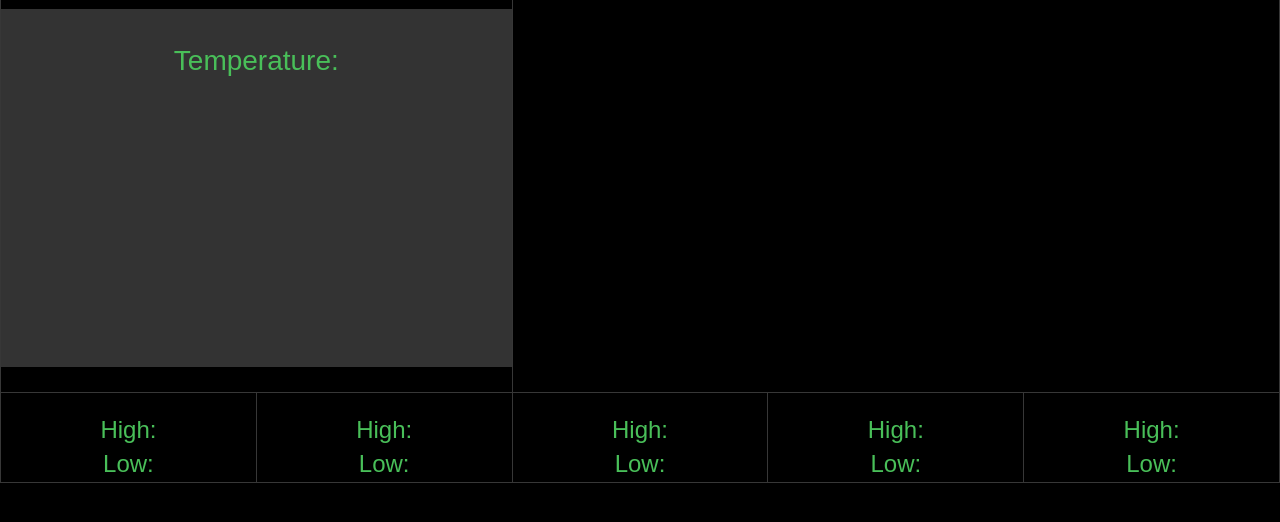
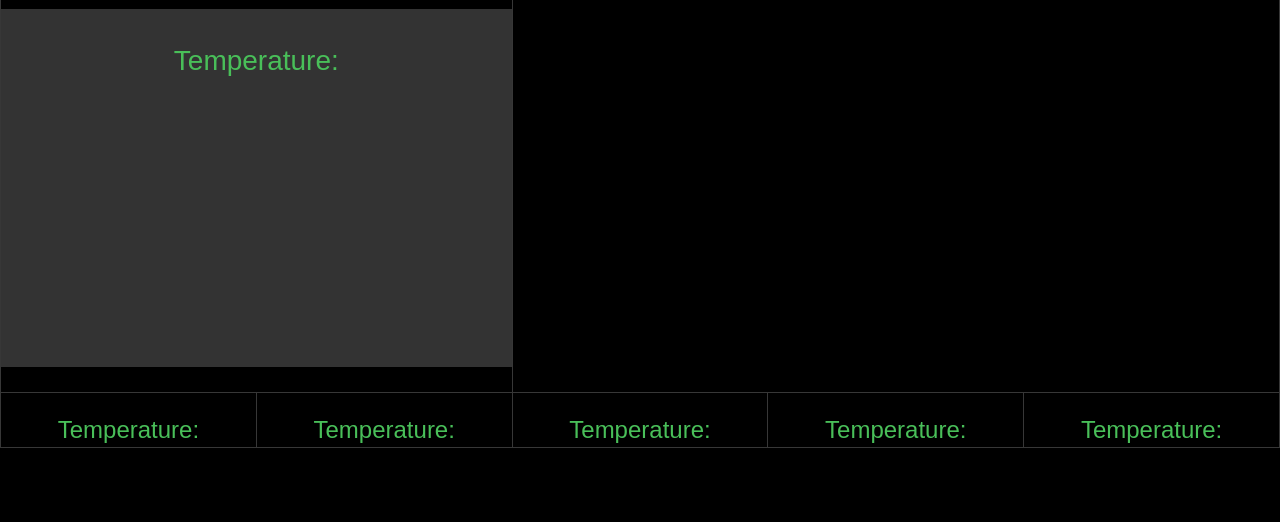
Before and after one commit to sbenchik/NutshellNews, a plain HTML site: page weather.html in a window 1280 px wide. Shown: the part 56-578 px from the top of the page. Drawn offline with nearby package versions, Linux system fonts and the light colour scheme; no server answers.

Commit message:
Changed high/lows to single temperature"

```diff
--- a/weather.html
+++ b/weather.html
@@ -67,36 +67,33 @@
                                 <div id="day1" class="day"></div>
                                 <div id="icon1" class="icon"></div>
                                 <div id= "desc1" class="desc"></div>
-                                <div id="highTemp1" class="highTemp">High: <span class="high"></span></div>
-                                <div id="lowTemp1" class="lowTemp">Low: <span class="low"></span></div>
+                                <div id="highTemp1" class="highTemp">Temperature: <span class="high"></span></div>
                         </td>
                         <td class="forecast" id="forecast2">
                                 <div id="day2" class="day"></div>
                                 <div id="icon2" class="icon"></div>
                                 <div id= "desc2" class="desc"></div>
-                                <div id="highTemp2" class="highTemp">High: <span class="high"></span></div>
-                                <div id="lowTemp2" class="lowTemp">Low: <span class="low"></span></div>
+                                <div id="highTemp2" class="highTemp">Temperature: <span class="high"></span></div>
                         </td>
                         <td class="forecast" id="forecast3">
                                 <div id="day3" class="day"></div>
                                 <div id="icon3" class="icon"></div>
                                 <div id= "desc3" class="desc"></div>
-                                <div id="highTemp3" class="highTemp">High: <span class="high"></span></div>
-                                <div id="lowTemp3" class="lowTemp">Low: <span class="low"></span></div>
+                                <div id="highTemp3" class="highTemp">Temperature: <span class="high"></span></div>
                         </td>
                         <td class="forecast" id="forecast4">
                                 <div id="day4" class="day"></div>
                                 <div id="icon4" class="icon"></div>
                                 <div id= "desc4" class="desc"></div>
-                                <div id="highTemp4" class="highTemp">High: <span class="high"></span></div>
-                                <div id="lowTemp4" class="lowTemp">Low: <span class="low"></span></div>
+                                <div id="highTemp4" class="highTemp">Temperature: <span class="high"></span></div>
+
                         </td>
                         <td class="forecast" id="forecast5">
                               <div id="day5" class="day"></div>
                                 <div id="icon5" class="icon"></div>
                                 <div id= "desc5" class="desc"></div>
-                                <div id="highTemp5" class="highTemp">High: <span class="high"></span></div>
-                                <div id="lowTemp5" class="lowTemp">Low: <span class="low"></span></div>
+                                <div id="highTemp5" class="highTemp">Temperature: <span class="high"></span></div>
+
                         </td>
                     </tr>
                 </tbody>
```
